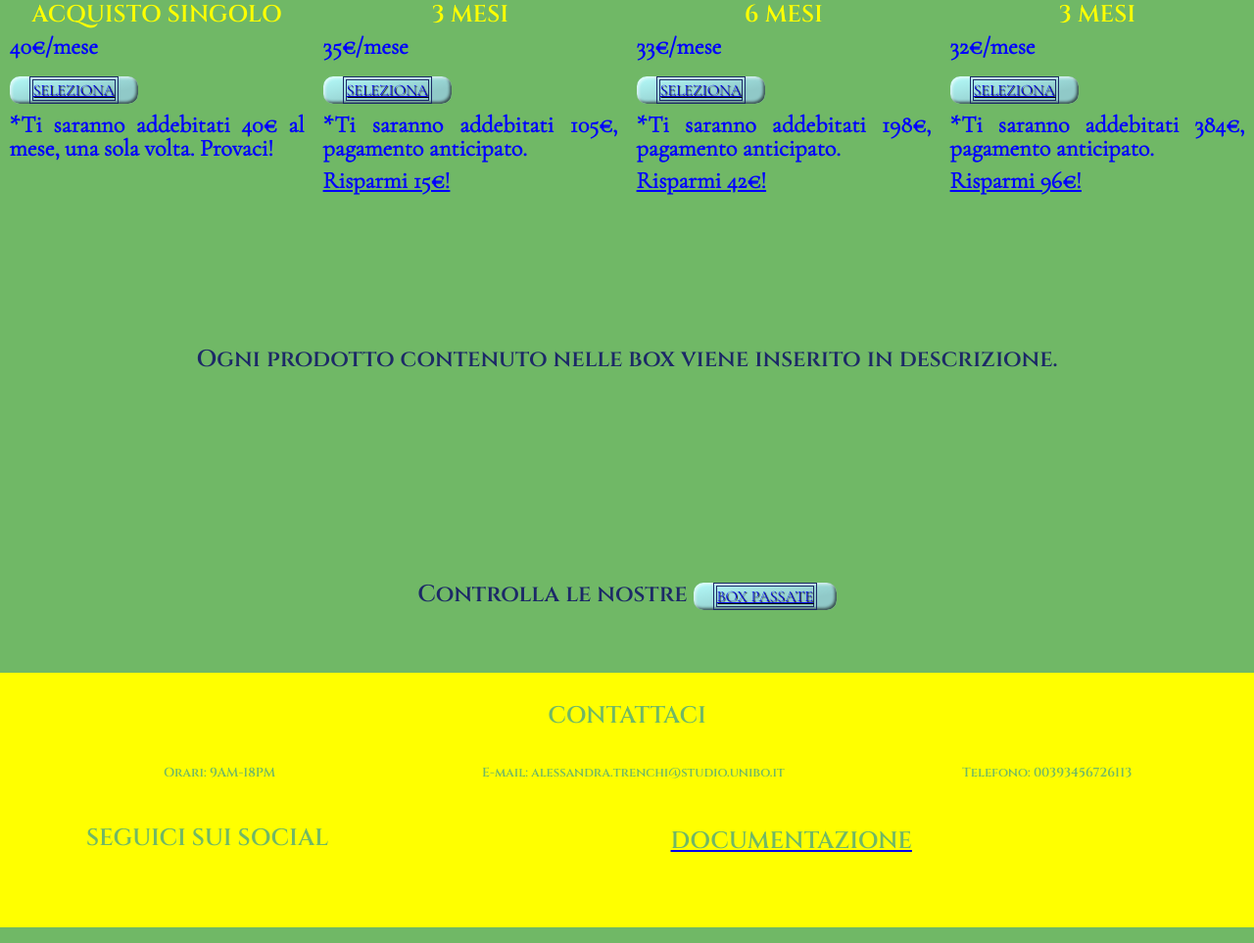
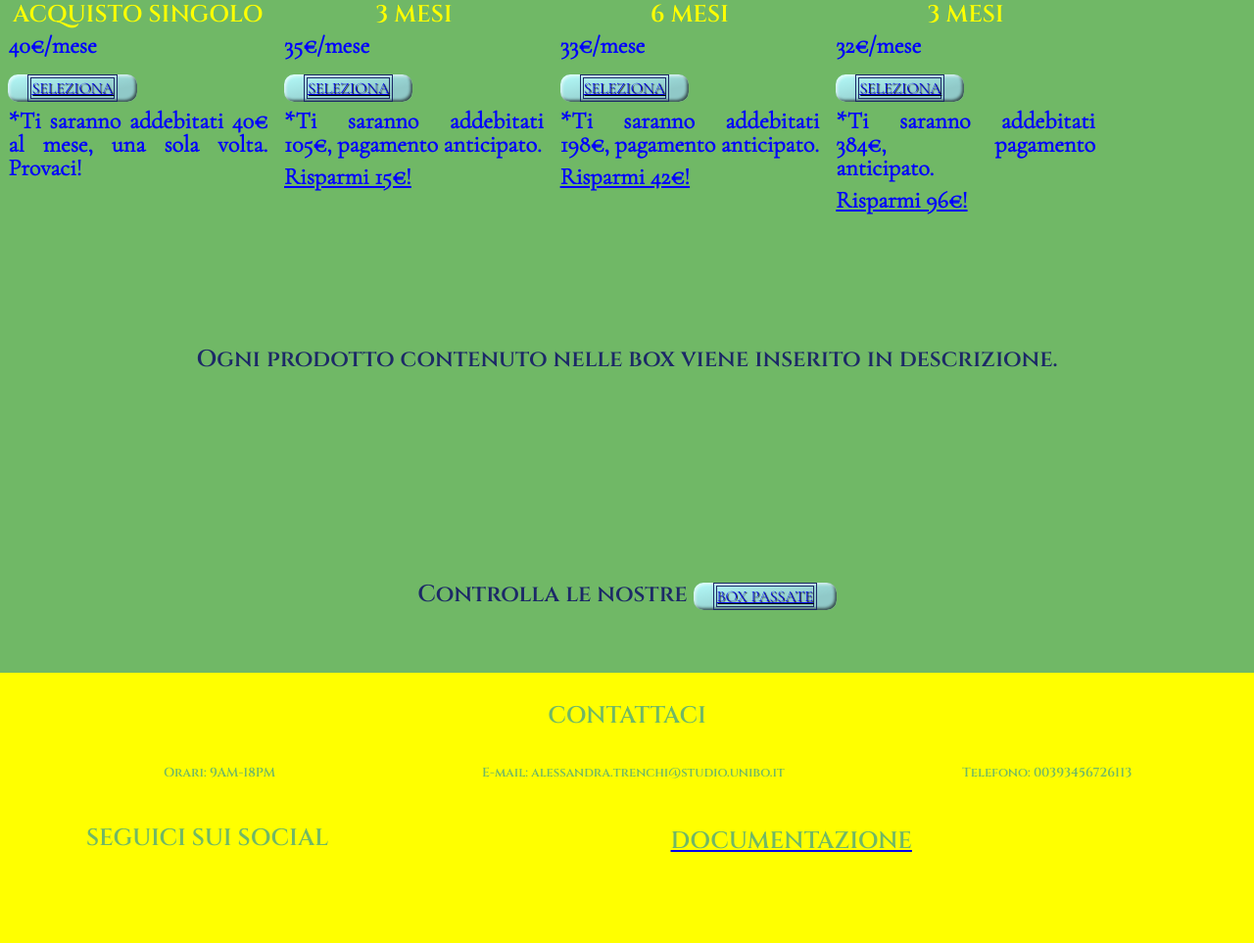
Before and after one commit to AlessandraTrenchi/AlessandraTrenchi.github.io, a plain HTML site: page Comefunziona/comefunziona.html in a window 1280 px wide. Shown: the part 994-1957 px from the top of the page at 98% size. Drawn offline with nearby package versions, Linux system fonts and the light colour scheme; files that its build step writes are made by us from their sources; files whose address does not match are found by name.

Commit message:
Update comefunziona.css

```diff
--- a/Comefunziona/comefunziona.css
+++ b/Comefunziona/comefunziona.css
@@ -83,7 +83,7 @@ p {
  .column {
  float: left;
  clear: right;
- width: 25%;
+ width: 22%;
 }
 
 .row:after {
@@ -184,7 +184,7 @@ h5 {
       background-color: yellow;
       margin-top: 3rem;
       margin-bottom: 0px;
-      padding-bottom: 10rem;
+      padding-bottom: 11rem;
       height:100px;
       width:100%;
       font-size  : x-large;
@@ -212,6 +212,7 @@ h5 {
 
     #doc{
       padding-top: 4rem;
+      margin-bottom: 0;
     }
     .contacts {
       display: table;
```
